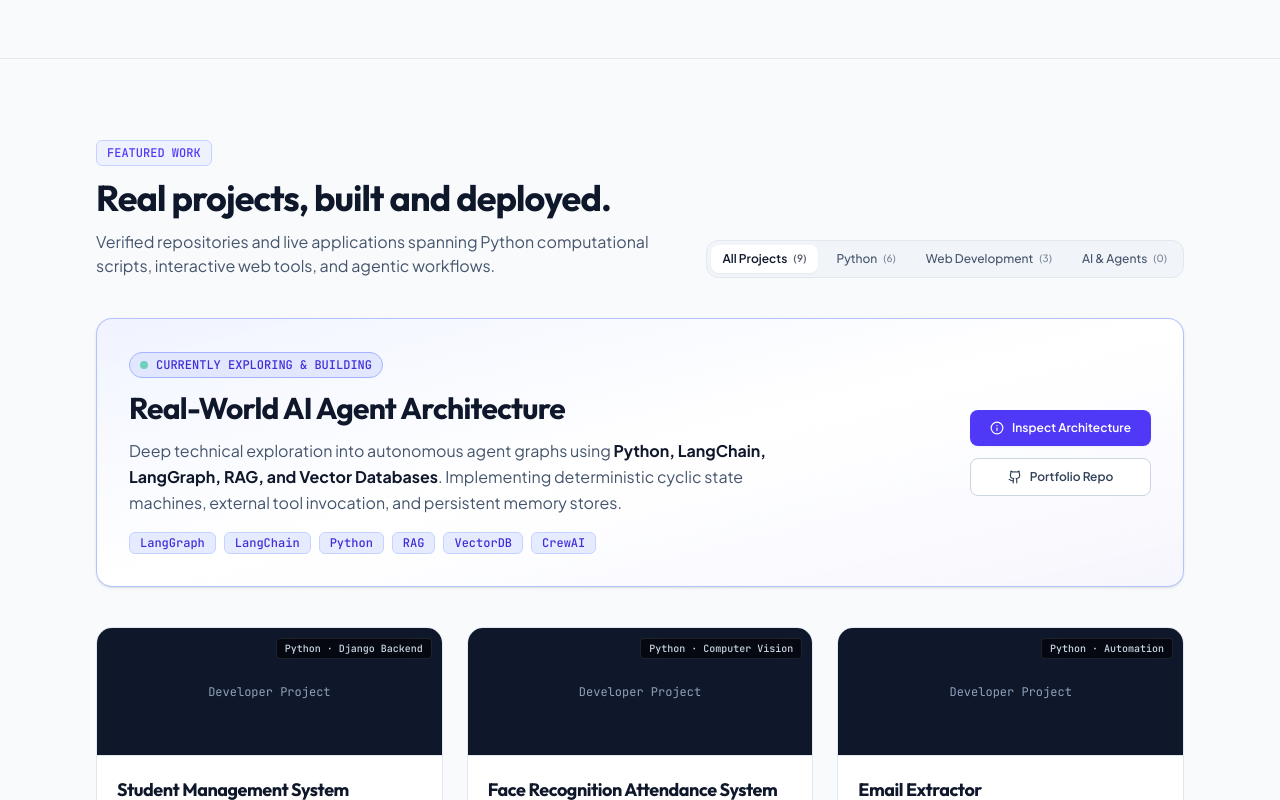
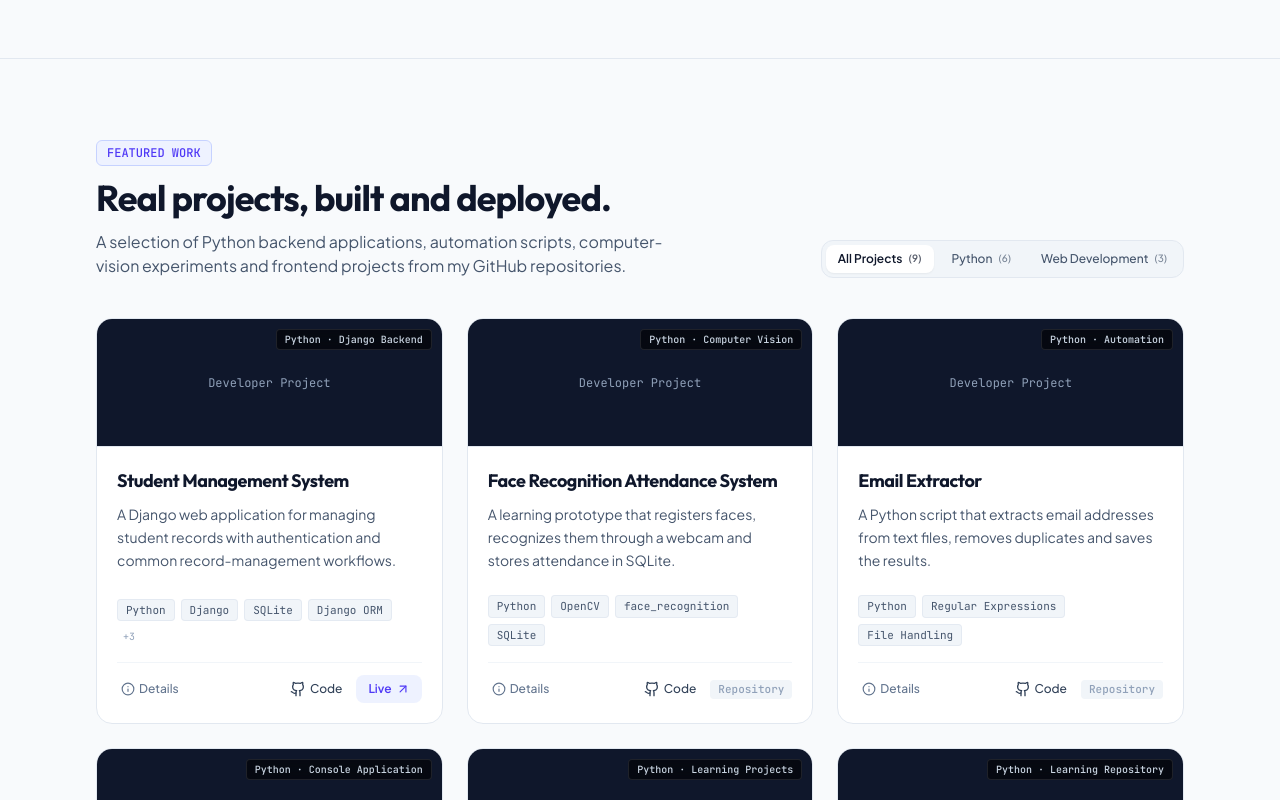
Before and after one commit to Rudra0075-ms/portfolio, a React (Vite) app in the folder rudra-madhab-sahoo---portfolio/: page / in a window 1280 px wide. Shown: the part 3280-4080 px from the top of the page. Built offline with nearby package versions, Linux system fonts and the light colour scheme.

Commit message:
Remove unsupported featured AI-agent project and align project filters

```diff
--- a/rudra-madhab-sahoo---portfolio/src/components/Projects.tsx
+++ b/rudra-madhab-sahoo---portfolio/src/components/Projects.tsx
@@ -19,7 +19,6 @@ export const Projects: React.FC = () => {
     { id: 'all', label: 'All Projects', count: projectsData.length },
     { id: 'python', label: 'Python', count: projectsData.filter((p) => p.category === 'python').length },
     { id: 'web', label: 'Web Development', count: projectsData.filter((p) => p.category === 'web').length },
-    { id: 'ai', label: 'AI & Agents', count: projectsData.filter((p) => p.category === 'ai').length },
   ];
 
   return (
@@ -36,7 +35,7 @@ export const Projects: React.FC = () => {
                 Real projects, built and deployed.
               </h2>
               <p className="mt-3 text-base text-slate-600 dark:text-slate-400">
-                Verified repositories and live applications spanning Python computational scripts, interactive web tools, and agentic workflows.
+                A selection of Python backend applications, automation scripts, computer-vision experiments and frontend projects from my GitHub repositories.
               </p>
             </div>
 
@@ -59,60 +58,6 @@ export const Projects: React.FC = () => {
             </div>
           </div>
         </RevealOnScroll>
-
-        {/* Featured Flagship Card (if in 'all' or 'ai' view) */}
-        {(selectedCategory === 'all' || selectedCategory === 'ai') && (
-          <RevealOnScroll delay={100}>
-            <SpotlightCard
-              enableTilt={false}
-              className="mb-10 p-6 sm:p-8 rounded-2xl border border-indigo-300/80 dark:border-indigo-500/30 bg-gradient-to-br from-indigo-50/80 via-white to-violet-50/60 dark:from-indigo-950/40 dark:via-[#0c1017] dark:to-violet-950/25 shadow-sm hover:shadow-[0_0_25px_rgba(99,102,241,0.15)]"
-            >
-              <div className="flex flex-col lg:flex-row lg:items-center justify-between gap-6">
-                <div className="space-y-3 max-w-2xl">
-                  <div className="inline-flex items-center gap-2 px-2.5 py-1 rounded-full text-xs font-mono font-medium text-indigo-700 dark:text-indigo-300 bg-indigo-100 dark:bg-indigo-900/50 border border-indigo-300 dark:border-indigo-700/50">
-                    <span className="w-2 h-2 rounded-full bg-emerald-500 animate-pulse" />
-                    <span>CURRENTLY EXPLORING & BUILDING</span>
-                  </div>
-                  <h3 className="text-2xl sm:text-3xl font-display font-bold text-slate-900 dark:text-white">
-                    Real-World AI Agent Architecture
-                  </h3>
-                  <p className="text-sm sm:text-base text-slate-600 dark:text-slate-300 leading-relaxed">
-                    Deep technical exploration into autonomous agent graphs using <strong className="text-slate-900 dark:text-white">Python, LangChain, LangGraph, RAG, and Vector Databases</strong>. Implementing deterministic cyclic state machines, external tool invocation, and persistent memory stores.
-                  </p>
-                  <div className="flex flex-wrap gap-2 pt-1">
-                    {['LangGraph', 'LangChain', 'Python', 'RAG', 'VectorDB', 'CrewAI'].map((tech) => (
-                      <span
-                        key={tech}
-                        className="px-2.5 py-0.5 rounded-md text-xs font-mono font-medium text-indigo-700 dark:text-indigo-300 bg-indigo-100/80 dark:bg-indigo-950/60 border border-indigo-200 dark:border-indigo-800/60 transition-colors hover:border-indigo-400"
-                      >
-                        {tech}
-                      </span>
-                    ))}
-                  </div>
-                </div>
-
-                <div className="flex flex-col sm:flex-row lg:flex-col gap-3 shrink-0">
-                  <button
-                    onClick={() => setActiveModalProject(projectsData[0])}
-                    className="btn-shine inline-flex items-center justify-center gap-2 px-5 py-2.5 rounded-lg text-xs font-semibold text-white bg-indigo-600 hover:bg-indigo-500 hover:-translate-y-0.5 active:translate-y-0 active:scale-95 transition-all shadow-xs hover:shadow-[0_0_15px_rgba(99,102,241,0.4)]"
-                  >
-                    <Info className="w-3.5 h-3.5" />
-                    <span>Inspect Architecture</span>
-                  </button>
-                  <a
-                    href="https://github.com/Rudra0075-ms/portfolio"
-                    target="_blank"
-                    rel="noopener noreferrer"
-                    className="inline-flex items-center justify-center gap-2 px-4 py-2.5 rounded-lg text-xs font-semibold text-slate-700 dark:text-slate-200 bg-white dark:bg-white/5 hover:bg-slate-100 dark:hover:bg-white/10 hover:-translate-y-0.5 active:translate-y-0 active:scale-95 border border-slate-300 dark:border-white/10 transition-all"
-                  >
-                    <Github className="w-3.5 h-3.5" />
-                    <span>Portfolio Repo</span>
-                  </a>
-                </div>
-              </div>
-            </SpotlightCard>
-          </RevealOnScroll>
-        )}
 
         {/* Projects Grid with Staggered Scroll Reveal and SpotlightCards */}
         <div className="grid grid-cols-1 md:grid-cols-2 lg:grid-cols-3 gap-6">
@@ -199,7 +144,7 @@ export const Projects: React.FC = () => {
                           </a>
                         ) : (
                           <span className="text-[11px] font-mono text-slate-400 dark:text-slate-500 px-2 py-0.5 rounded bg-slate-100 dark:bg-white/5">
-                            Python CLI
+                            Repository
                           </span>
                         )}
                       </div>
```
